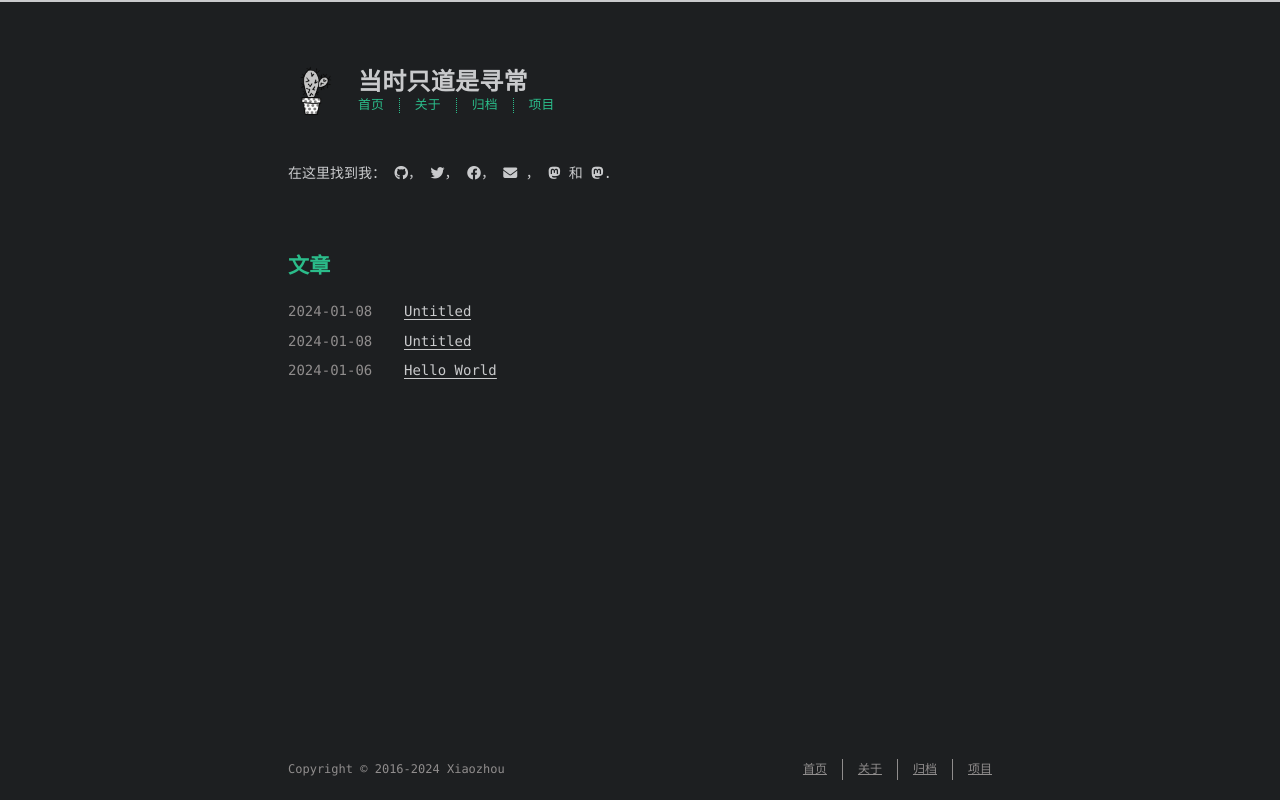
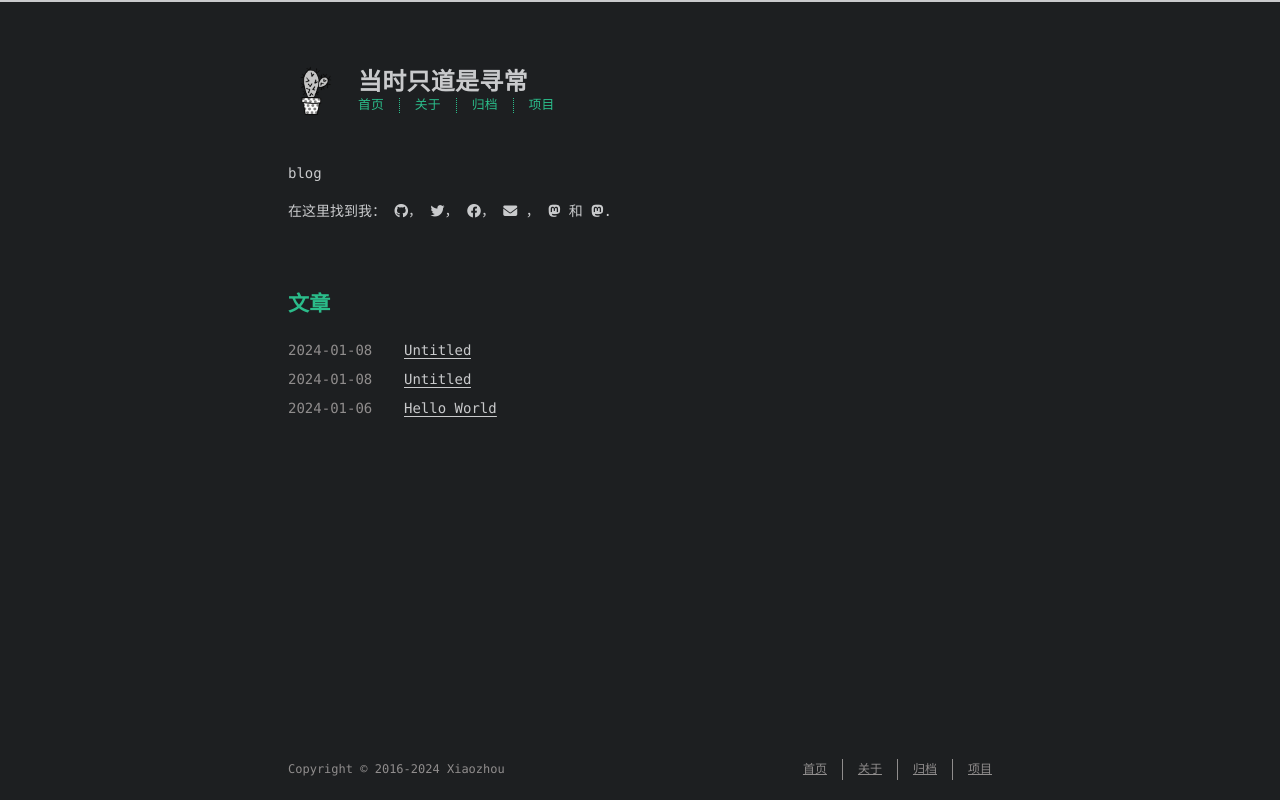
Before and after one commit to justnonaction/justnonaction.github.io, a plain HTML site: page index.html in a window 1280 px wide. Drawn offline with nearby package versions, Linux system fonts and the light colour scheme; a web font is replaced by a local one.

Commit message:
Site updated: 2024-01-08 14:35:02

```diff
--- a/index.html
+++ b/index.html
@@ -6,12 +6,15 @@
     <meta http-equiv="X-UA-Compatible" content="IE=edge">
     <meta name="HandheldFriendly" content="True">
     <meta name="viewport" content="width=device-width, initial-scale=1, maximum-scale=5" />
-    <meta property="og:type" content="website">
+    <meta name="description" content="blog">
+<meta property="og:type" content="website">
 <meta property="og:title" content="当时只道是寻常">
 <meta property="og:url" content="http://example.com/index.html">
 <meta property="og:site_name" content="当时只道是寻常">
+<meta property="og:description" content="blog">
 <meta property="og:locale" content="zh_CN">
 <meta property="article:author" content="Xiaozhou">
+<meta property="article:tag" content="生活 学习 cybersecurity">
 <meta name="twitter:card" content="summary">
 
 
@@ -88,6 +91,9 @@
 
 
         <section id="about" class="p-note">
+
+    <p>blog</p>
+
 
 
     <p>
```
Also changed, not shown: 2024/01/06/hello-world/index.html (+1 -0 lines), 2024/01/08/以新应用打开此xxx链接/index.html (+1 -0 lines), 2024/01/08/如常/index.html (+1 -0 lines), 404.html (+4 -1 lines), about/index.html (+1 -0 lines), archives/2024/01/index.html (+4 -1 lines), archives/2024/index.html (+4 -1 lines), archives/index.html (+4 -1 lines).
